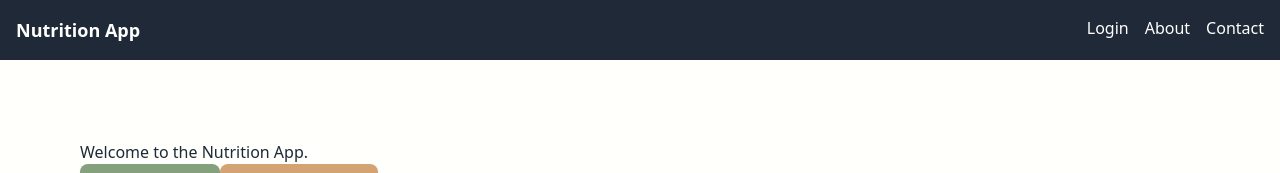
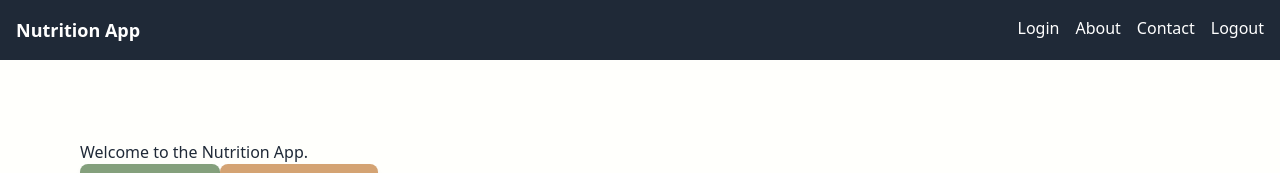
Before and after one commit to kstenseng13/nutrition-app, a Next.js app: page / in a window 1280 px wide. Shown: the top 173 px of the page. Built offline with nearby package versions, Linux system fonts and the light colour scheme.

Commit message:
Update navbar.js
Added Logout button to the navbar

```diff
--- a/src/app/components/navbar.js
+++ b/src/app/components/navbar.js
@@ -9,6 +9,7 @@
                     <li><a href="/login" className="text-white">Login</a></li>
                     <li><a href="/about" className="text-white">About</a></li>
                     <li><a href="/contact" className="text-white">Contact</a></li>
+                    <li><a href="/logout" className="text-white">Logout</a></li>
                 </ul>
             </div>
         </nav>
```
